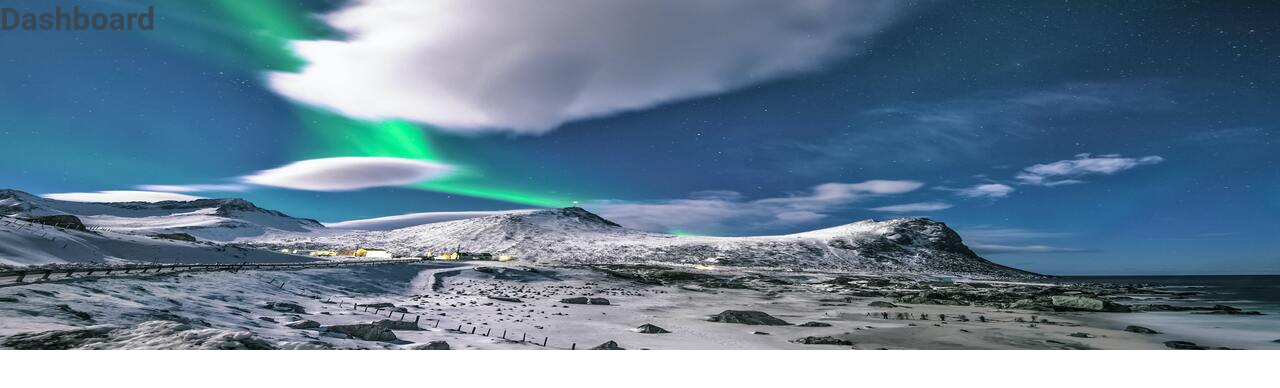
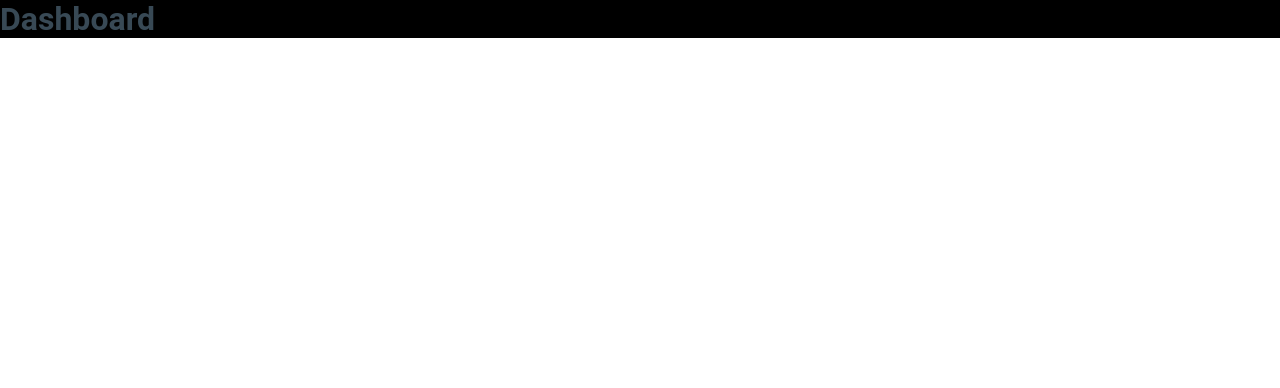
Before and after one commit to IshKevin/Blog_webapp, a React (Create React App) app: page / in a window 1280 px wide. Both pictures are taken after a click on the element "Signup". Shown: the top 388 px of the page. Built offline with nearby package versions, Linux system fonts and the light colour scheme.

Commit message:
introduse style for dashboard

```diff
--- /dev/null
+++ b/src/components/Dashboard.css
@@ -0,0 +1,3 @@
+.heads{
+    background-color: black;
+}
--- a/src/components/Dashboard.js
+++ b/src/components/Dashboard.js
@@ -1,9 +1,10 @@
 import React from 'react'
+import './Dashboard.css'
 
 const Dashboard = () => {
   return (
     <div>
-       <div className='head'>
+       <div className='heads'>
          <h1>Dashboard</h1>
          </div>
     </div>
```
